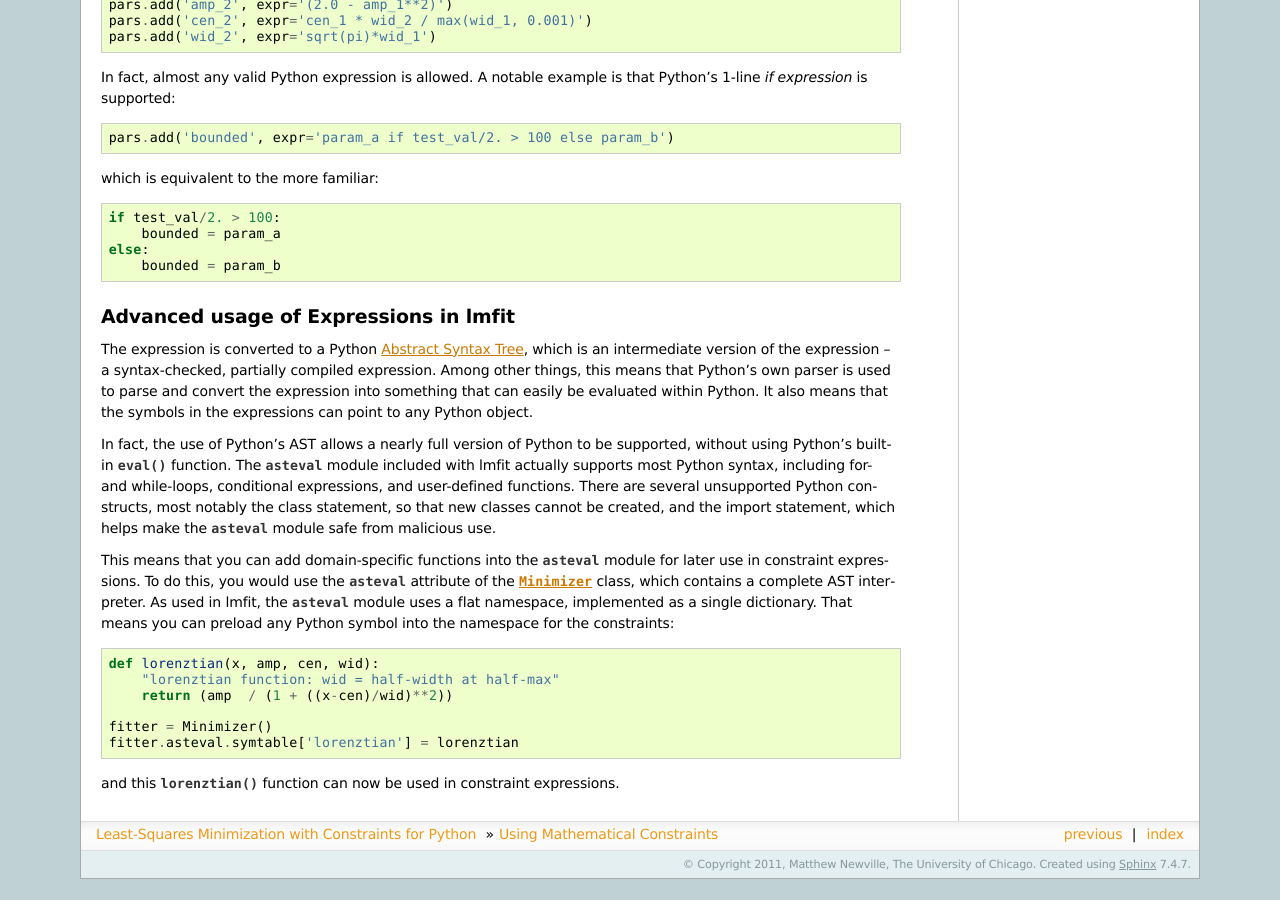
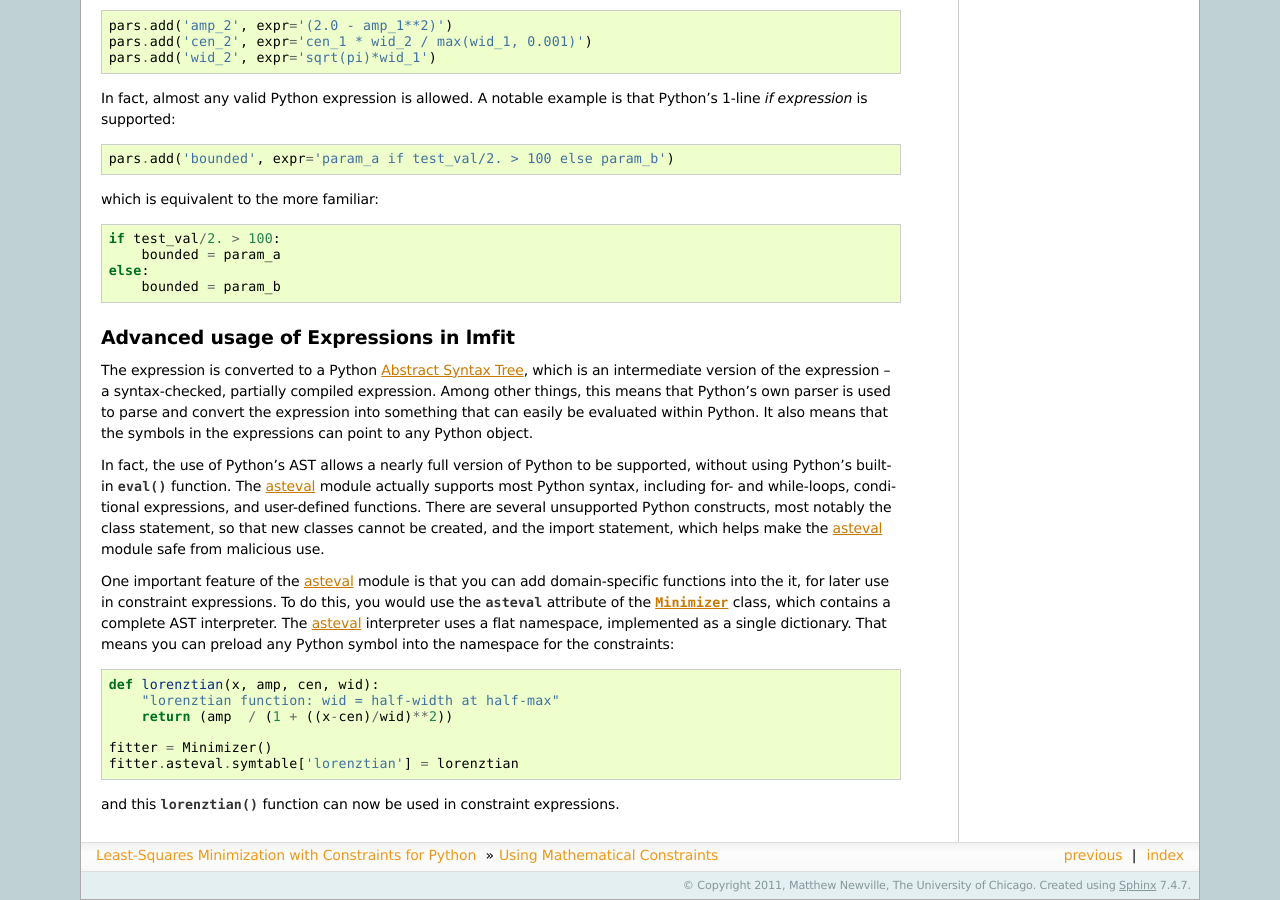
Before and after one commit to lmfit/lmfit-py, a Sphinx documentation site: the page built from doc/constraints.rst, in a window 1280 px wide and 900 px high, scrolled down 1046 px. Built offline with Sphinx 7.4.7, drawn with Linux system fonts in a browser that asks for light colours; formulas are drawn with MathJax 3; the version number is read from the project's files by our own code; before the commit the page ends 1925 px from its top, so only the background shows below that; some of the changed text lies outside the part shown.

Commit message:
improved doc, especially wrt separating asteval

```diff
--- a/README.TXT
+++ b/README.TXT
@@ -14,6 +14,7 @@
     fit_params['wid'] = Parameter(value=4, min=0)}
 
 or using the equivalent
+
     fit_params = Parameters()
     fit_params.add('amp', value=1.2, min=0.1, max=1000)
     fit_params.add('cen', value=40.0, vary=False),
--- a/doc/constraints.rst
+++ b/doc/constraints.rst
@@ -6,9 +7,10 @@
 =================================
 
 While being able to fix variables and place upper and lower bounds on their
-1values are key parts of lmfit, an equally important feature is the ability
-to place mathematical constraints on parameters.  This section describes
-how to do this, and what sort of parameterizations are possible.
+1values are key parts of lmfit, the ability to place mathematical
+constraints on parameters is also highly desirable.  This section describes
+how to do this, and what sort of parameterizations are possible.  In order
+to use this functionality, the `asteval`_ module must be installed.
 
 Overview
 ===========
@@ -93,17 +95,17 @@
 
 In fact, the use of Python's AST allows a nearly full version of Python to
 be supported, without using Python's built-in :meth:`eval` function.  The
-:mod:`asteval` module included with lmfit actually supports most Python syntax,
+`asteval`_ module actually supports most Python syntax,
 including for- and while-loops, conditional expressions, and user-defined
 functions.  There are several unsupported Python constructs, most notably
 the class statement, so that new classes cannot be created, and the import
-statement, which helps make the :mod:`asteval` module safe from malicious use.
+statement, which helps make the `asteval`_ module safe from malicious use.
 
-This means that you can add domain-specific functions into the
-:mod:`asteval` module for later use in constraint expressions.  To do this,
-you would use the :attr:`asteval` attribute of the :class:`Minimizer`
-class, which contains a complete AST interpreter.  As used in lmfit, the
-:mod:`asteval` module uses a flat namespace, implemented as a single
+One important feature of the `asteval`_ module is that you can add
+domain-specific functions into the it, for later use in constraint
+expressions.  To do this, you would use the :attr:`asteval` attribute of
+the :class:`Minimizer` class, which contains a complete AST interpreter.
+The `asteval`_ interpreter uses a flat namespace, implemented as a single
 dictionary. That means you can preload any Python symbol into the namespace
 for the constraints::
 
```
Also changed, not shown: other parts of doc/constraints.rst (+1 -0 lines), doc/fitting.rst (+6 -5 lines), doc/index.rst (+5 -3 lines), lib/__init__.py (+4 -4 lines), 1 other file.
